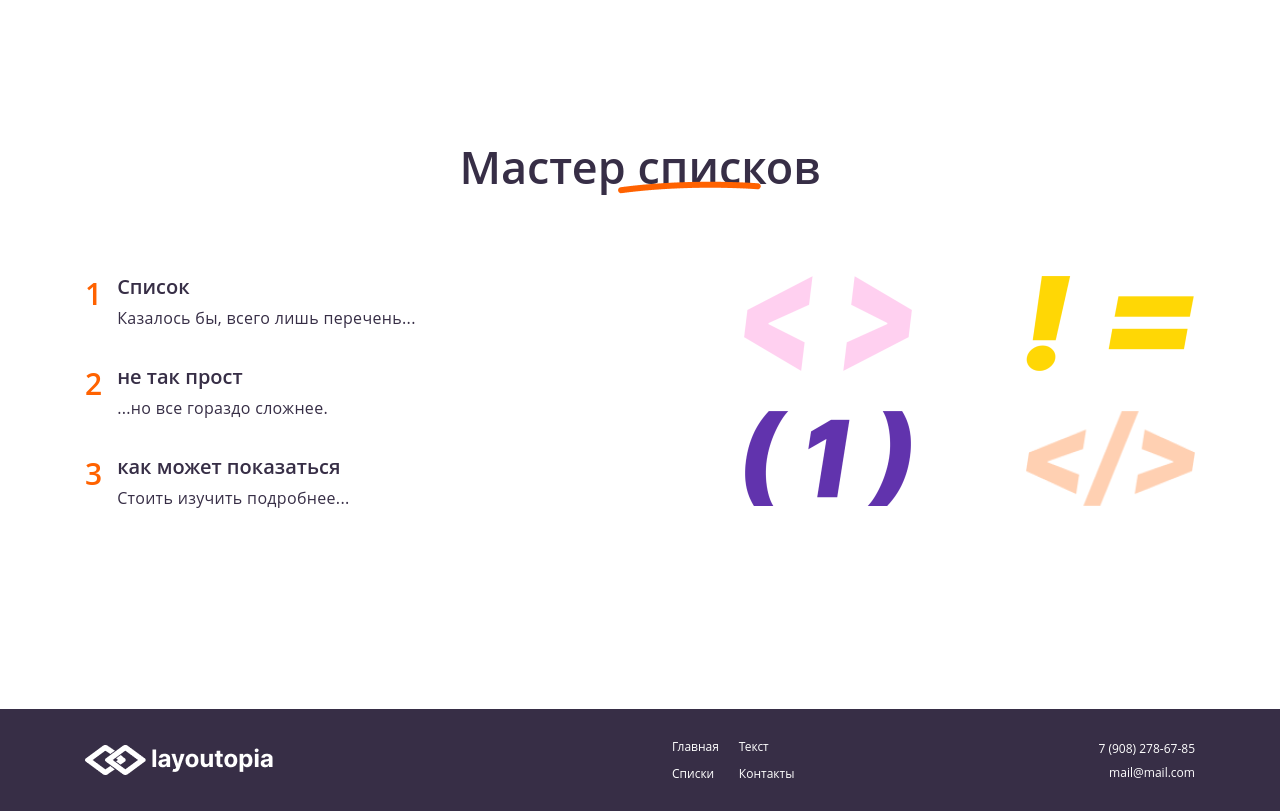
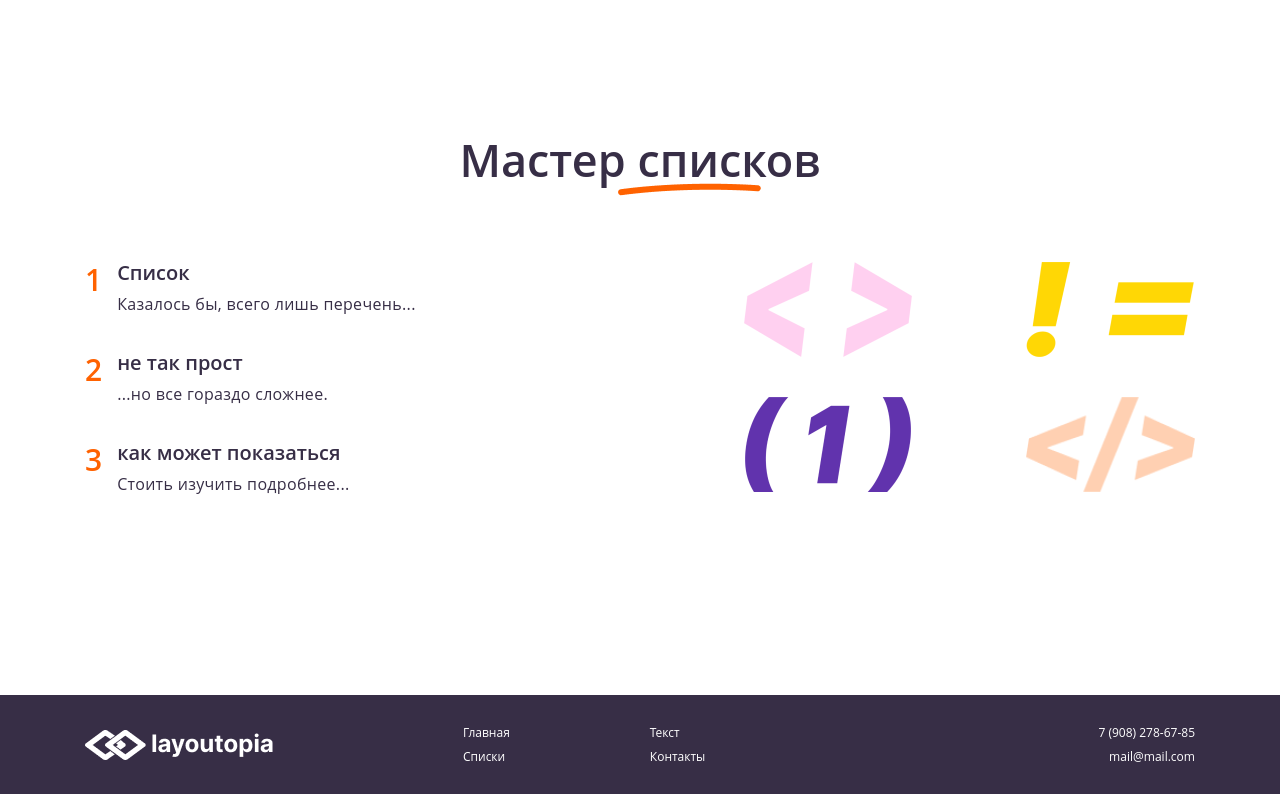
Before and after one commit to Rianochan/Lessons-Logomachine, a plain HTML site: page index.html in a window 1280 px wide. Shown: the part 1240-2051 px from the top of the page. Drawn offline with Linux system fonts and the light colour scheme.

Commit message:
Изменения в main.css и html
CSS
- отступ между заголовком и лиинией
- позиционирование в футере и хедере

```diff
--- a/CSS/main.css
+++ b/CSS/main.css
@@ -79,13 +79,17 @@ a {
 }
 .menu-wrapper {
     display: flex;
+    align-items: center;
     justify-content: space-between;
+}
+.header__nav{
+    display: flex;
     align-items: center;
+    gap: 95px;
 }
 .logo {
     width: 188px;
     height: 32px;
-    margin-right: 95px;
 
     background: url("../img/logo.png") no-repeat center;
 }
@@ -97,6 +101,8 @@ a:hover{
     color: #e1e1e4;
     transition: .3s ease;
 }
+
+
 
 
 /* --OFFER SECTION-- */
@@ -158,16 +164,17 @@ a:hover{
 .right-block {
     width: 535px;
 }
-.section-title {
-    text-align: center;
-}
 .title-wrapper {
     position: relative;
     margin-bottom: 76px;
 }
+.section-title {
+    text-align: center;
+    margin-bottom: -7px;
+}
+
 .line {
     position: absolute;
-    top: 45px;
     left: 50%;
 }
 .block-title > span {
@@ -230,7 +237,12 @@ a:hover{
 
     background: #372E46;
 }
-.footer-contact {
+.footer__nav{
+    display: flex;
+    align-items: center;
+    gap: 190px;
+}
+.footer__contact {
     display: flex;
     flex-direction: column;
     gap: 7px;
@@ -240,5 +252,5 @@ a:hover{
 .footer-menu-list {
     display: grid;
     grid-template-columns: repeat(2, auto);
-    gap: 10px 20px;
+    gap: 7px 140px;
 }
--- a/index.html
+++ b/index.html
@@ -13,6 +13,7 @@
     <header class="header-section" id="header-section">
         <div class="container">
             <div class="menu-wrapper">
+                <div class="header__nav">
                     <a class="logo" href="#"></a>
                     <nav class="menu-nav">
                         <ul class="menu-list">
@@ -22,6 +23,7 @@
                             <li><a class="menu-item" href="#footer-section">Контакты</a></li>
                         </ul>
                     </nav>
+                </div>
                 <a class="phone" href="tel: +79082786785">7 (908) 278-67-85</a>
             </div>
         </div>
@@ -120,6 +122,7 @@
     <footer class="footer-section" id="footer-section">
         <div class="container">
             <div class="menu-wrapper footer-menu-wrapper">
+                <div class="footer__nav">
                     <a class="logo footer-logo" href="#"></a>
                     <nav class="menu-nav footer-menu-nav">
                         <ul class="menu-list footer-menu-list">
@@ -129,7 +132,8 @@
                             <li><a class="menu-item footer-menu-item" href="#footer-section">Контакты</a></li>
                         </ul>
                     </nav>
-                <div class="footer-contact">
+                </div>
+                <div class="footer__contact">
                     <a class="phone footer-phone" href="tel: +79082786785">7 (908) 278-67-85</a>
                     <a class="mail" href="mailto: mail@mail.com" target="_blank">mail@mail.com</a>
                 </div>
```
Lines whose indentation alone changed are shown as unchanged.
